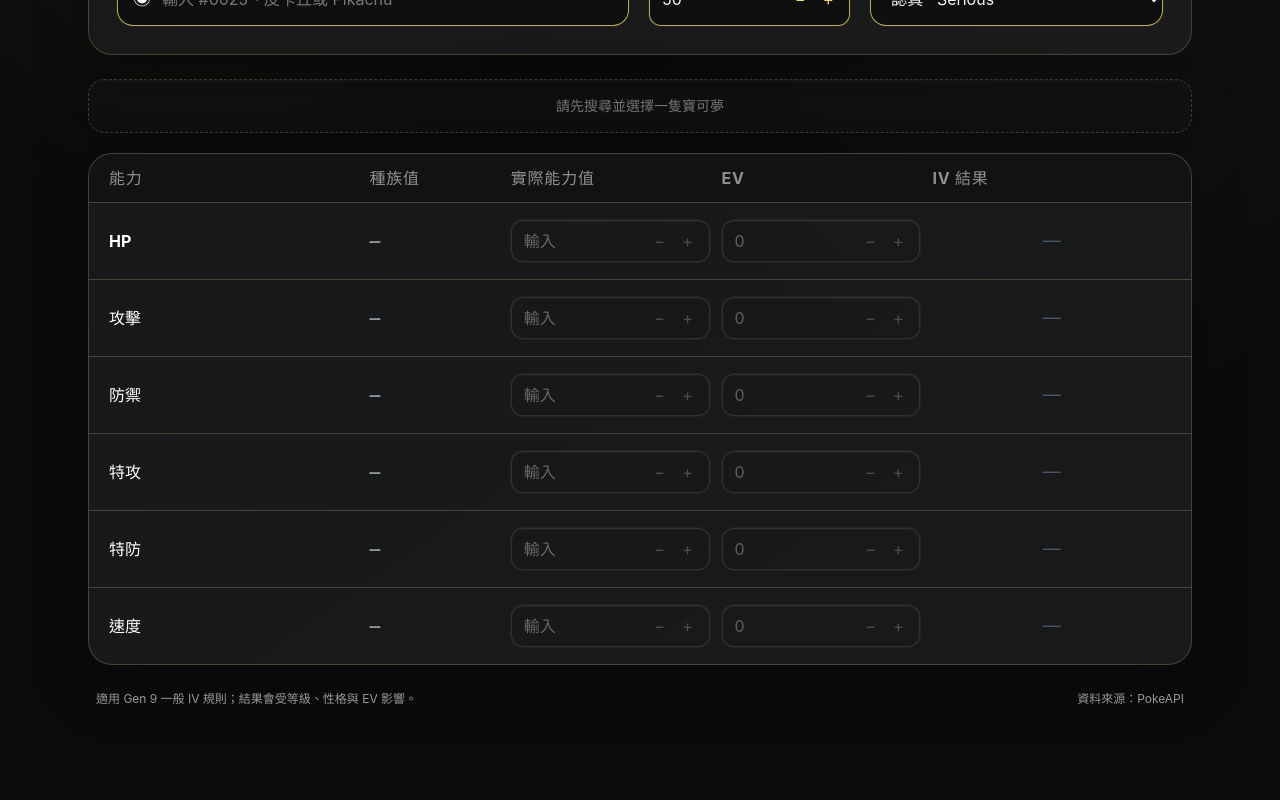
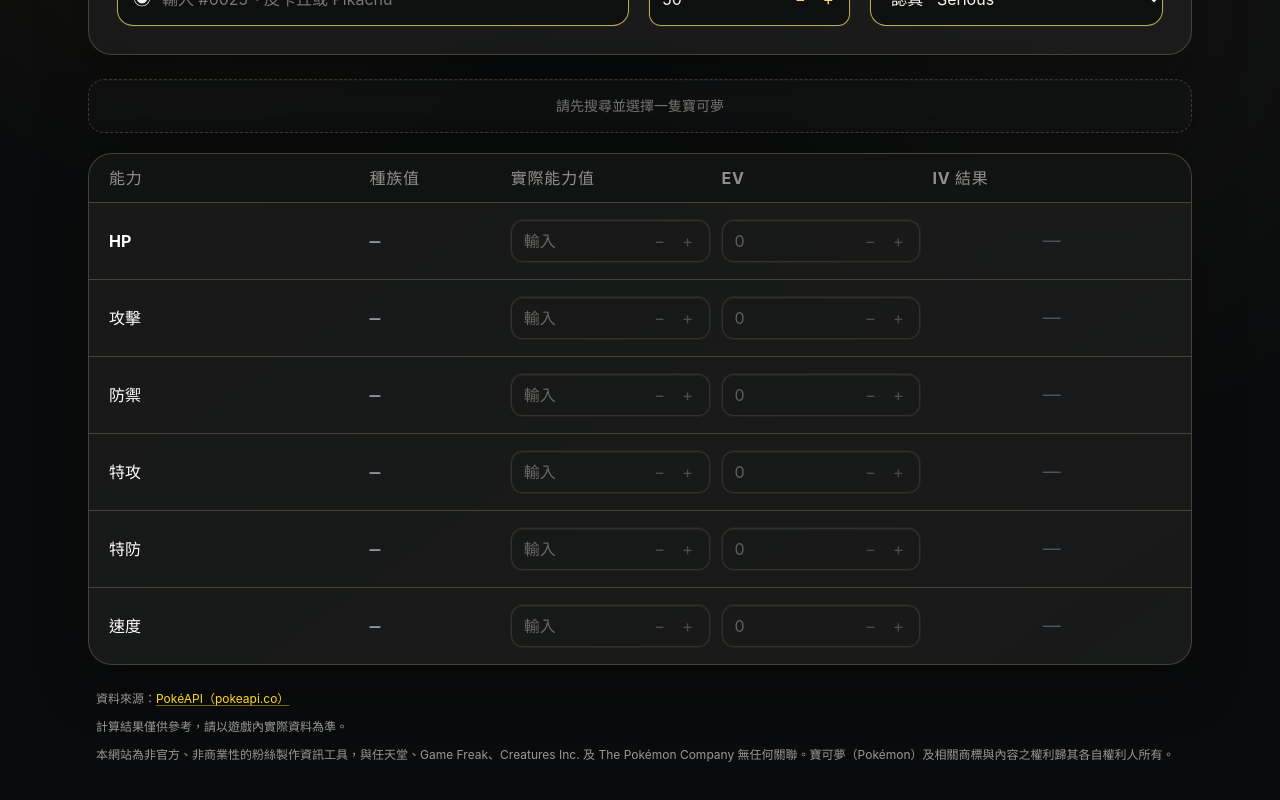
Before and after one commit to Peatle/my-poke-calc, a React (Vite) app: page / in a window 1280 px wide. Shown: the part 260-1060 px from the top of the page. Before the commit the page ends 1017 px from the top, so only its background shows below. Built offline with nearby package versions, Linux system fonts and the light colour scheme.

Commit message:
feat: add attribution and disclaimer

```diff
--- a/src/App.css
+++ b/src/App.css
@@ -54,6 +54,24 @@
 
 .footer-copy {
   color: var(--color-muted);
+}
+
+.footer-copy a {
+  color: var(--color-accent);
+  text-decoration: underline;
+  text-decoration-color: rgb(255 214 28 / 45%);
+  text-underline-offset: 0.2em;
+}
+
+.footer-copy a:hover {
+  color: #fff0a2;
+  text-decoration-color: currentColor;
+}
+
+.footer-copy a:focus-visible {
+  border-radius: 0.2rem;
+  outline: 2px solid var(--color-accent);
+  outline-offset: 3px;
 }
 
 .reset-button {
--- a/src/App.tsx
+++ b/src/App.tsx
@@ -276,9 +276,23 @@ function App() {
           ))}
         </section>
 
-        <footer className="footer-copy mt-6 flex flex-col gap-2 px-2 text-xs leading-5 sm:flex-row sm:justify-between">
-          <p>適用 Gen 9 一般 IV 規則；結果會受等級、性格與 EV 影響。</p>
-          <p>資料來源：PokeAPI</p>
+        <footer className="footer-copy mt-6 flex flex-col gap-2 px-2 text-xs leading-5">
+          <p>
+            資料來源：
+            <a
+              href="https://pokeapi.co/"
+              rel="noreferrer"
+              target="_blank"
+            >
+              PokéAPI（pokeapi.co）
+            </a>
+          </p>
+          <p>計算結果僅供參考，請以遊戲內實際資料為準。</p>
+          <p>
+            本網站為非官方、非商業性的粉絲製作資訊工具，與任天堂、Game
+            Freak、Creatures Inc. 及 The Pokémon Company
+            無任何關聯。寶可夢（Pokémon）及相關商標與內容之權利歸其各自權利人所有。
+          </p>
         </footer>
       </div>
     </main>
```
Also changed, not shown: 1 other file (tests, documents, lock files or other folders).
